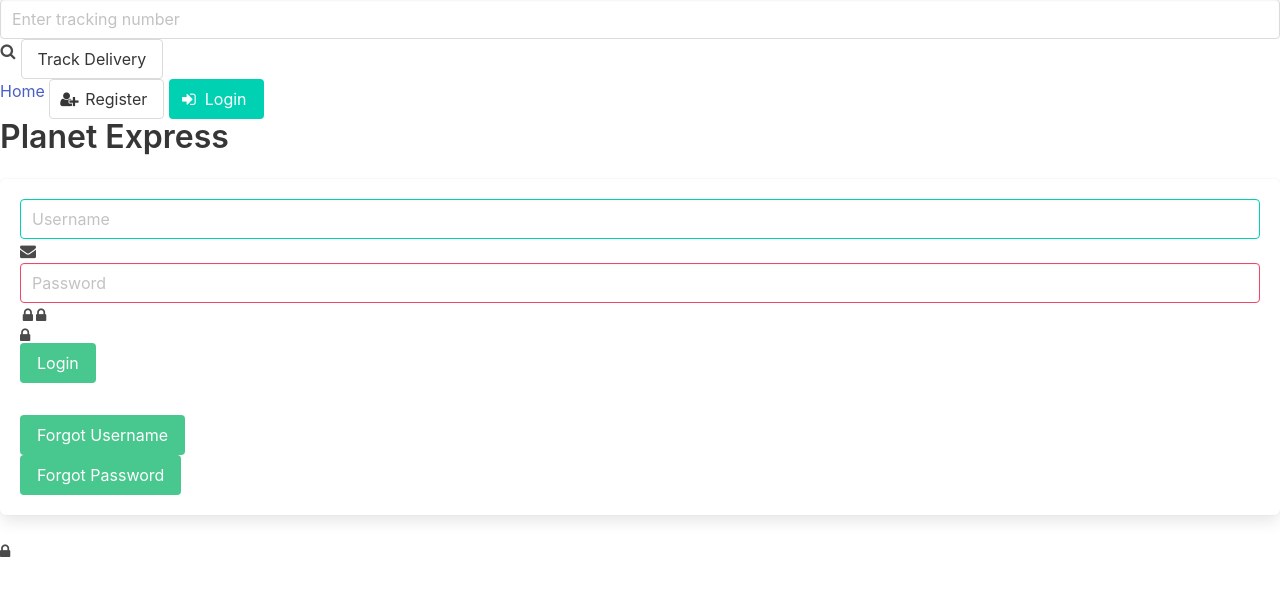
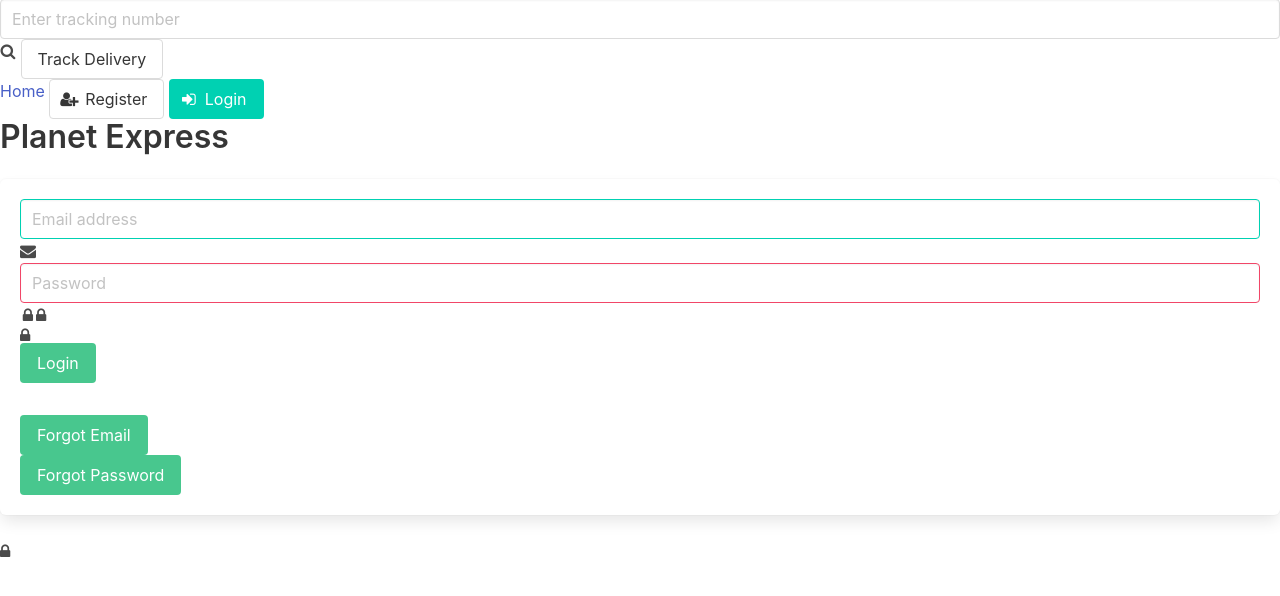
Before and after one commit to Sjord/vuln-webapp, a PHP site: page /login.php in a window 1280 px wide. Shown: the part 176-772 px from the top of the page. Run offline with PHP 8.4, Linux system fonts and the light colour scheme; a stand-in replaces the project's code that opens the database connection; some libraries are stand-ins or nearby versions.

Commit message:
Change username to email in all references on login and signup pages

```diff
--- a/login.php
+++ b/login.php
@@ -1,19 +1,19 @@
 <?php
     require("config.php");
     session_start();
-    if (isset($_SESSION['username']))
+    if (isset($_SESSION['email']))
     {
         header("Location: index.php");
     }
 
     $db = new mysqli(DB_SERVER, DB_USERNAME, DB_PASSWORD, DB_DATABASE);
-    if($_SERVER["REQUEST_METHOD"] == "POST" && isset($_POST['username']) && isset($_POST['password']))
+    if($_SERVER["REQUEST_METHOD"] == "POST" && isset($_POST['email']) && isset($_POST['password']))
     {
-        $myusername = $_POST["username"];
-        $mypassword = $_POST["password"];
+        $myemail = $_POST["email"];
+        $mypassword = $_POST["email"];
 
-        // Super super securely check the username and password even when there's spaces!!!!
-        $sql = "SELECT * FROM user WHERE username = '$myusername' AND password = '$mypassword'";
+        // Super super securely check the email and password even when there's spaces!!!!
+        $sql = "SELECT * FROM user WHERE email = '$myemail' AND password = '$mypassword'";
         $result = $db->query($sql);
 
         // Check that there's actually a result
@@ -23,7 +23,7 @@
             {
                 $row = $result->fetch_array(MYSQLI_ASSOC);
                 $_SESSION['active'] = $row["active"];
-                $_SESSION["username"] = $row["username"];
+                $_SESSION["email"] = $row["email"];
                 header("Location: index.php");
             }
             else
@@ -51,7 +51,7 @@
             <?php
                 if ( isset($_GET['invalid'] ))
                 {
-                     echo "The username or password you entered is invalid.";
+                     echo "The email or password you entered is invalid.";
                 }
                 else if (isset($_GET['created']))
                 {
@@ -60,7 +60,7 @@
             ?>
             <form method="POST">
                 <p class="control has-icon">
-                    <input class="input is-primary" name="username" type="text" placeholder="Username">
+                    <input class="input is-primary" name="email" type="text" placeholder="Email address">
                     <span class="icon is-small">
                         <i class="fa fa-envelope"></i>
                     </span>
@@ -80,7 +80,7 @@
                 <br>
                 <p class = "control">
                     <button class="button is-success">
-                        Forgot Username
+                        Forgot Email
                     </button>
                 </p>
                 <p class = "control">
--- a/signup.php
+++ b/signup.php
@@ -1,7 +1,7 @@
 <?php
     session_start();
     // If the user is already logged in then redirect them to the home page because there's no need to sign up again
-    if (isset($_SESSION['username']))
+    if (isset($_SESSION['email']))
     {
         header("Location: index.php");
         // TODO: Add  exit(); here so that the page doesn't continue to load if the session is initialised
```
